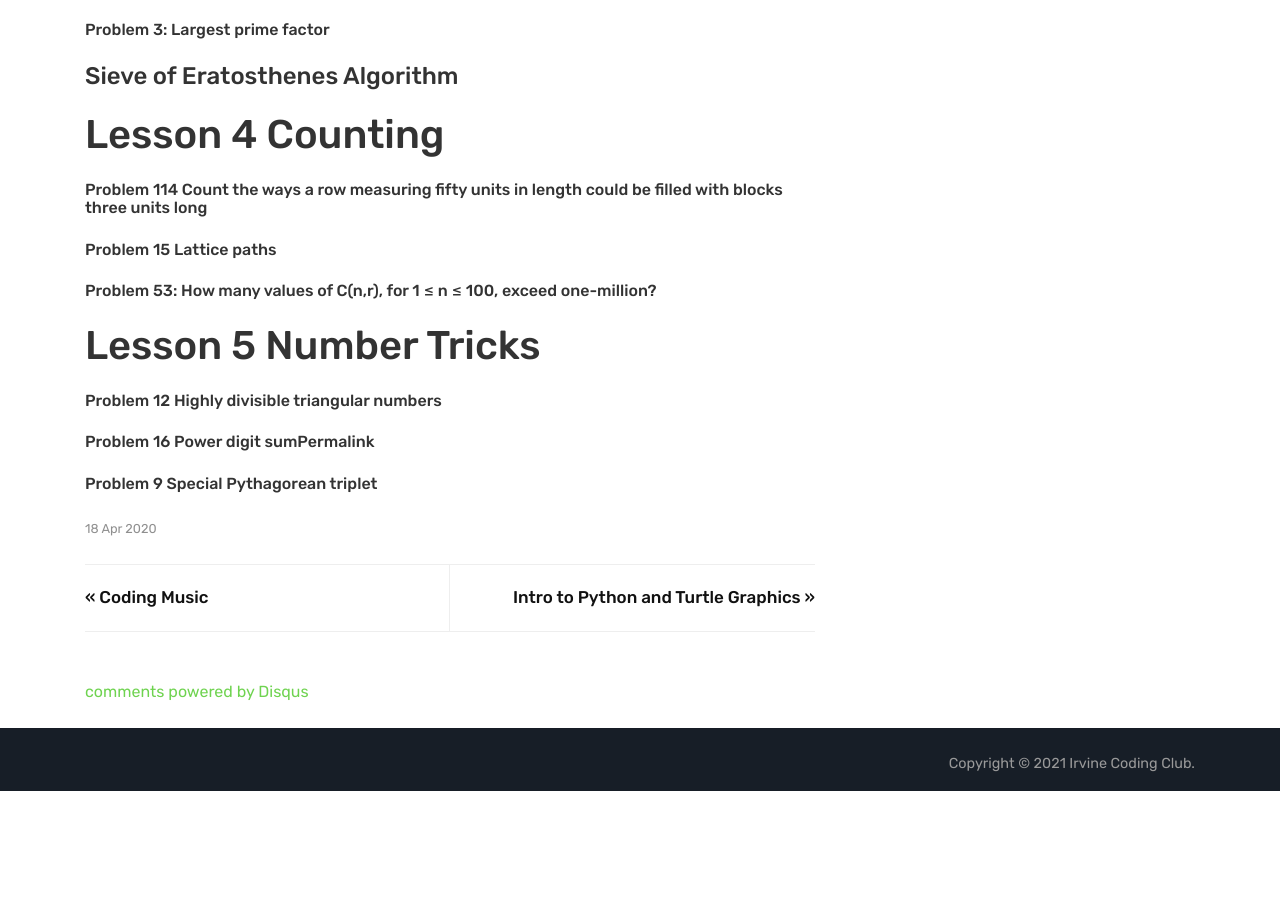
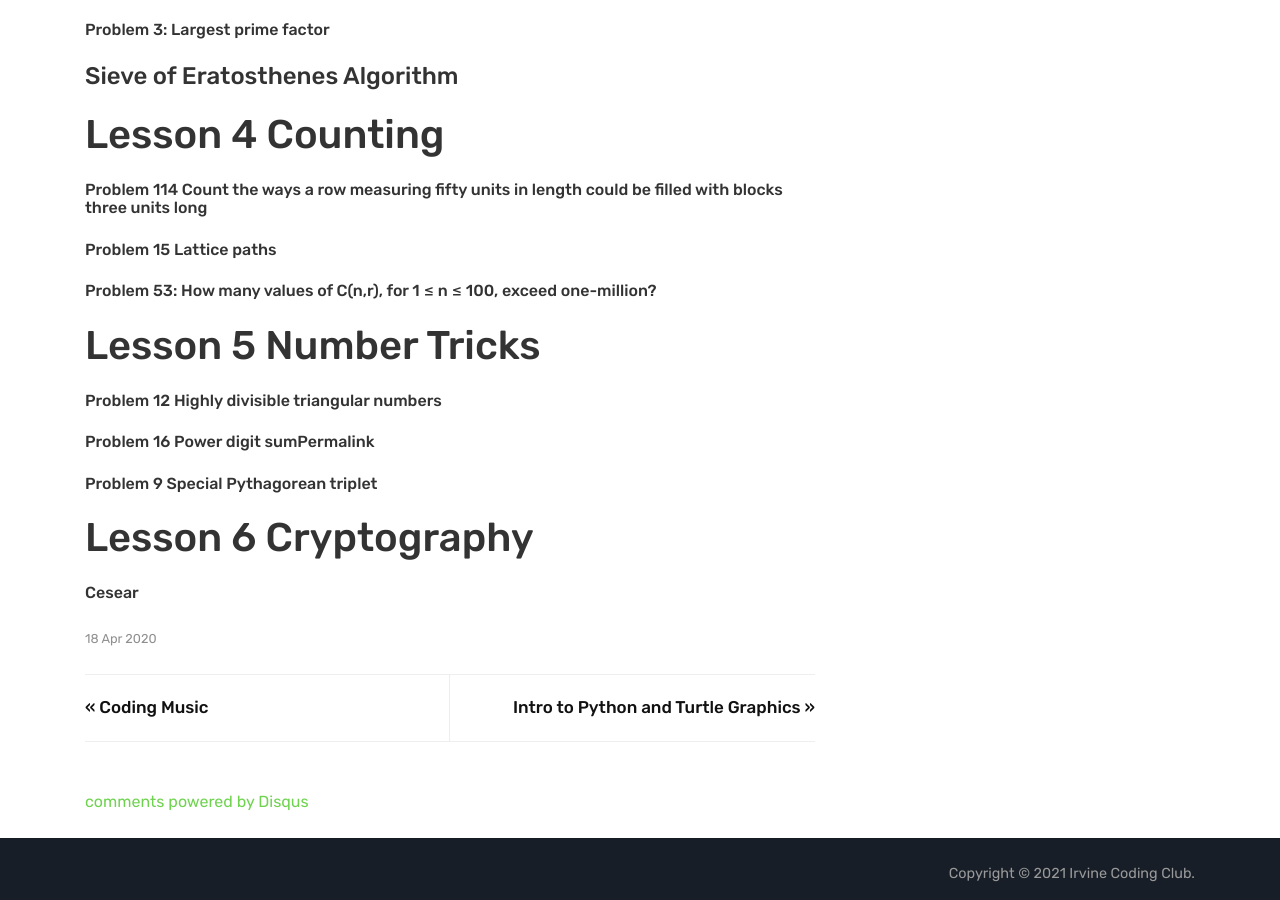
Before and after one commit to irvinecodingclub/irvinecodingclub.github.io, a Jekyll site: the page built from _posts/2020-04-18-python-and-math-problems.md, in a window 1280 px wide and 900 px high, scrolled down 1545 px. Built offline with Jekyll 4.4.1, drawn with Linux system fonts in a browser that asks for light colours; comment, search, counter and statistics services are not loaded; before the commit the page ends 2336 px from its top, so only the background shows below that.

Commit message:
math and python

```diff
--- a/_posts/2020-04-18-python-and-math-problems.md
+++ b/_posts/2020-04-18-python-and-math-problems.md
@@ -5,7 +5,7 @@ image: assets/images/icc1.jpg
 image2: assets/images/euler_portrait.png
 course: true
 comments: false
-excerpt: "Learn algorithms to solve math problems using Python. "
+excerpt: "Learn algorithms to solve math problems using Python.  "
 ---
 
 | Instructor  | &nbsp;&nbsp;&nbsp;Date&nbsp; | &nbsp;&nbsp; &nbsp;&nbsp;Zoom ID &nbsp; | &nbsp;PASSWORDD  |
@@ -58,3 +58,7 @@ In this course, we will use Python program to solve mathematical problems. We wi
 ###### Problem 12 Highly divisible triangular numbers
 ###### Problem 16 Power digit sumPermalink
 ###### Problem 9 Special Pythagorean triplet
+
+# Lesson 6  Cryptography
+
+###### Cesear
```
